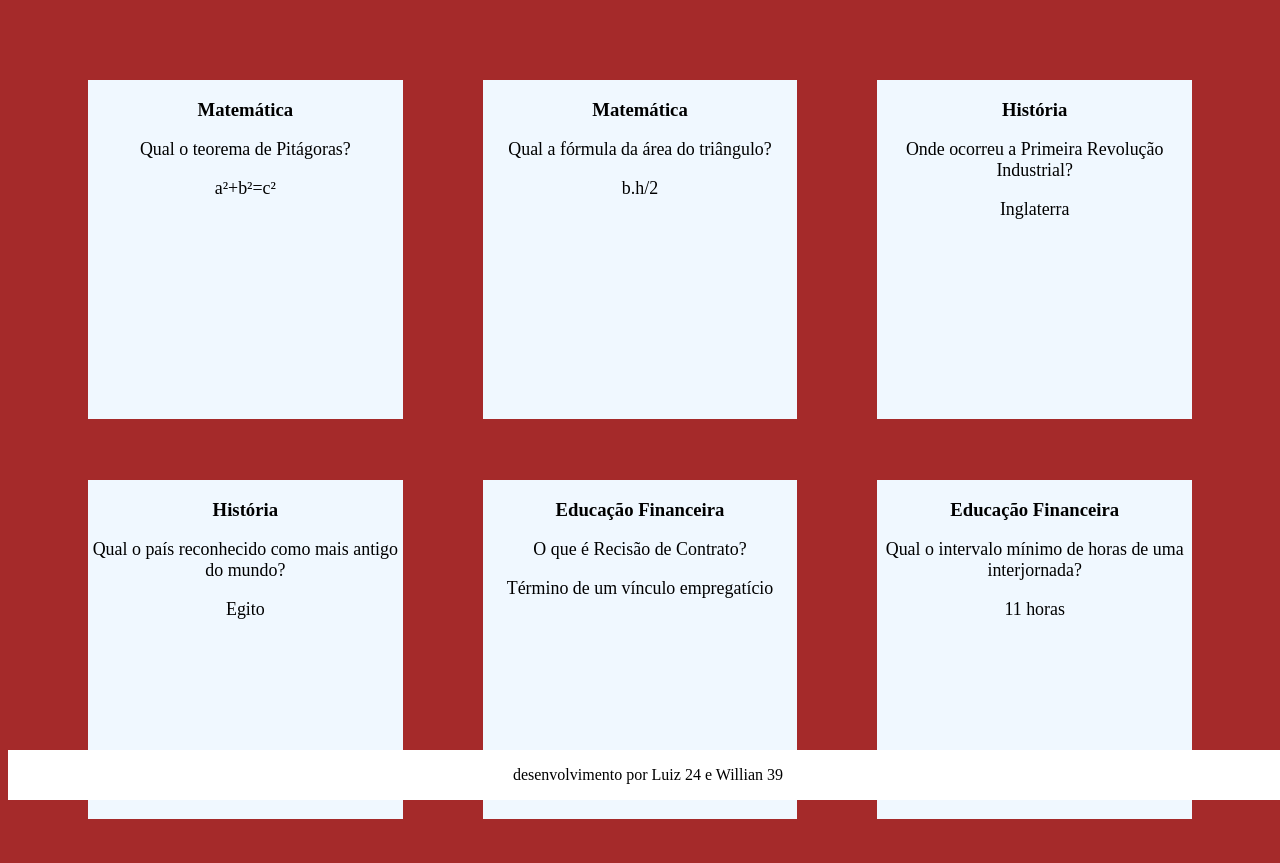
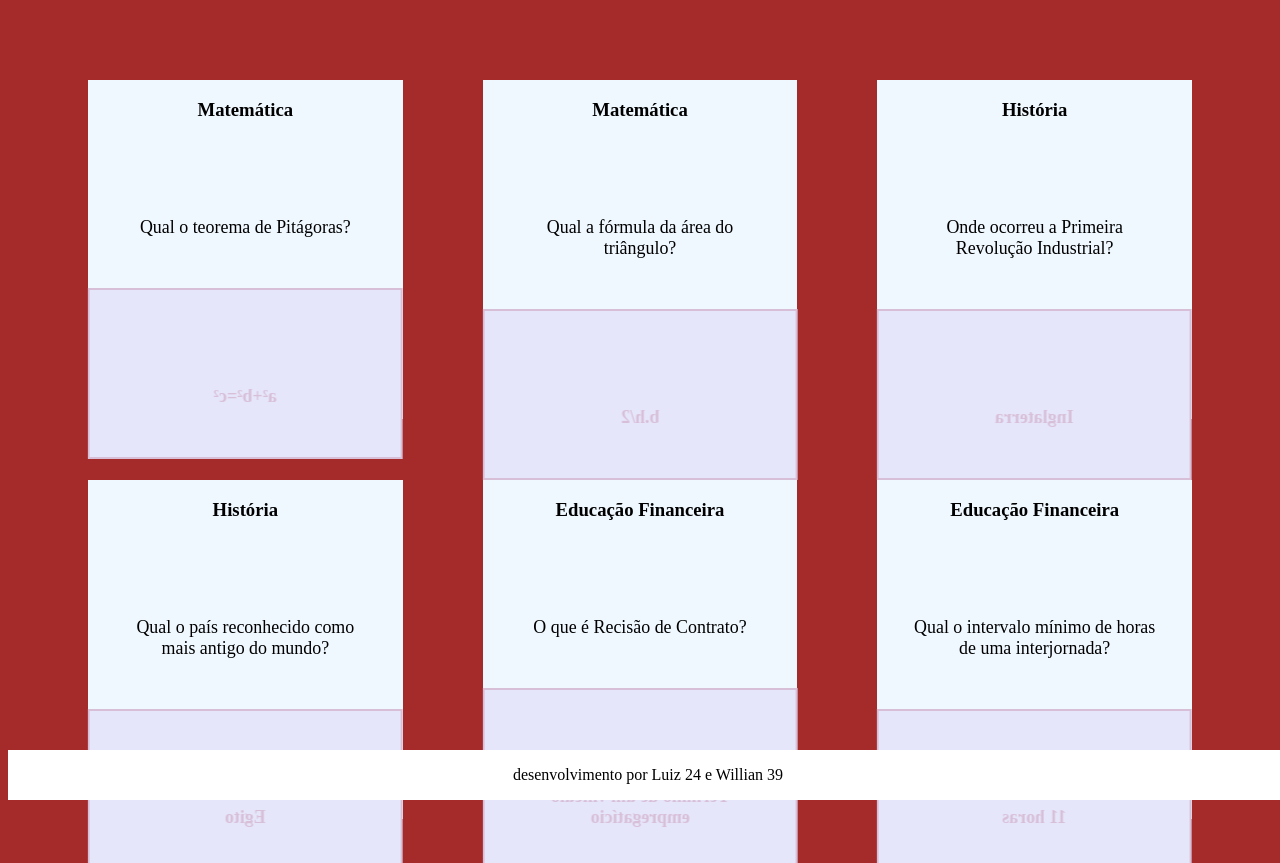
Before and after one commit to P0L1zn/lkashdlefhljisdafh, a plain HTML site: page index.html in a window 1280 px wide. Shown: the top 863 px of the page. Drawn offline with Linux system fonts and the light colour scheme.

Commit message:
style.css

```diff
--- a/main.js
+++ b/main.js
@@ -13,5 +13,12 @@ cartao.innerHTML = `
 </div>
 </div>
 `
+
+let respostaEstaVisível = false;
+
+function viracartao ( ) {
+    respostaEstaVisível = !respostaEstaVisível
+}
+
 container.appendChild(cartao);
 }
--- a/style.css
+++ b/style.css
@@ -54,4 +54,18 @@ backface-visibility: hidden;
 }
 .conteudo-cartao p{
     font-size: 1.4vw;
+    margin-top: 4rem;
+    padding: 2rem;
 }
+
+.pergunta-cartao {
+    font-weight: 500;
+}
+.resposta-cartao {
+    font-weight: 700;
+    color: var(--destaque);
+    background-color: var(--cartao-verso);
+    transform: rotateY(180deg);
+    border: 2px solid var(--destaque);
+}
+.cartao.acive
```
